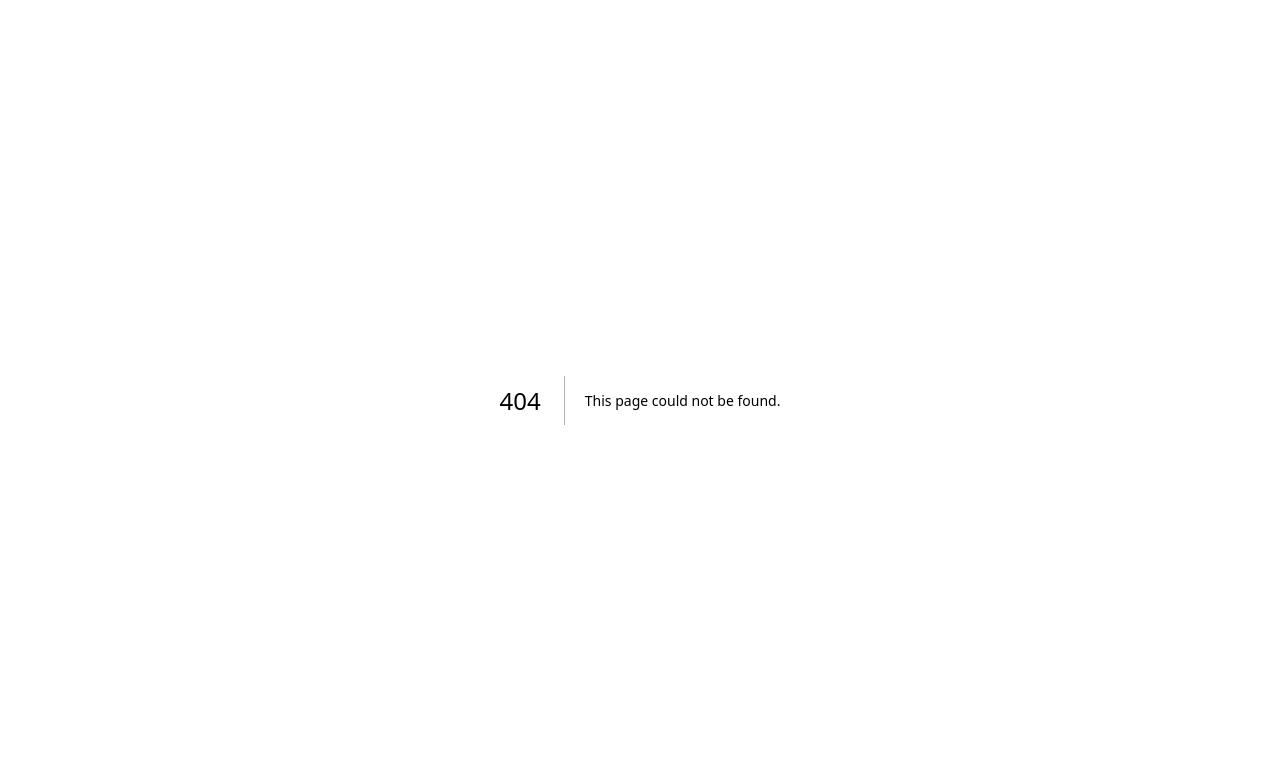
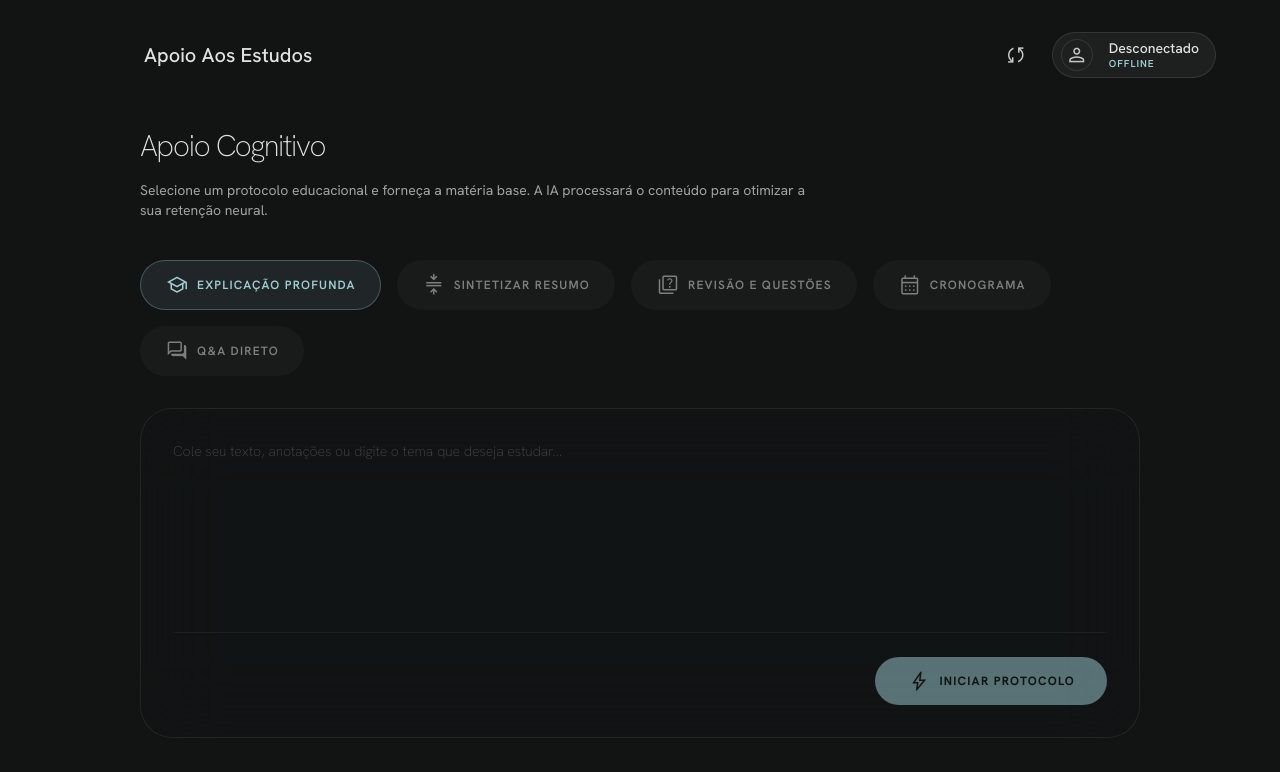
Before and after one commit to benramosetec16/Echomind, a Next.js app: page /study in a window 1280 px wide. Before the commit this address had no page. Shown: the top 772 px of the page. Built offline with nearby package versions, Linux system fonts and the light colour scheme; no server answers.

Commit message:
Commit restart 11

```diff
--- /dev/null
+++ b/app/api/study/route.ts
@@ -0,0 +1,61 @@
+import { NextResponse } from 'next/server';
+import Groq from 'groq-sdk';
+
+const groq = new Groq({
+  apiKey: process.env.GROQ_API_KEY,
+});
+
+export async function POST(request: Request) {
+  try {
+    const { action, content, context } = await request.json();
+
+    if (!action || !content) {
+      return NextResponse.json({ error: 'Ação ou conteúdo não fornecido.' }, { status: 400 });
+    }
+
+    let systemPrompt = '';
+
+    switch(action) {
+      case 'explain':
+        systemPrompt = 'Você é um tutor avançado focado em didática e neurociência. Explique o conceito solicitado de forma clara, utilizando analogias precisas. Divida sua explicação em tópicos lógicos.';
+        break;
+      case 'summarize':
+        systemPrompt = 'Você é um tutor avançado. Resuma o texto fornecido, destacando os pontos principais, palavras-chave e a ideia central. Seja objetivo e conciso.';
+        break;
+      case 'review':
+        systemPrompt = 'Você é um tutor criando uma revisão para provas. Com base no conteúdo fornecido, gere 5 perguntas de revisão com diferentes níveis de dificuldade e, ao final, forneça um gabarito comentado.';
+        break;
+      case 'schedule':
+        systemPrompt = 'Você é um organizador de estudos produtivo. Crie um cronograma de estudos detalhado e realista com base nas disciplinas/temas fornecidos, aplicando a técnica Pomodoro ou repetição espaçada se adequado. Responda em formato Markdown detalhado.';
+        break;
+      case 'qa':
+        systemPrompt = 'Você é um assistente acadêmico pronto para responder perguntas específicas. Forneça uma resposta direta, clara e fundamentada para a pergunta do usuário.';
+        break;
+      default:
+        systemPrompt = 'Você é o assistente educacional do EchoMind.';
+    }
+
+    const userMessage = context ? `Contexto anterior: ${context}\n\nSolicitação/Conteúdo atual: ${content}` : `Solicitação/Conteúdo: ${content}`;
+
+    const chatCompletion = await groq.chat.completions.create({
+      messages: [
+        { role: 'system', content: systemPrompt },
+        { role: 'user', content: userMessage }
+      ],
+      model: 'llama-3.3-70b-versatile',
+      temperature: 0.4,
+    });
+
+    const result = chatCompletion.choices[0]?.message?.content;
+
+    if (!result) {
+      throw new Error("Resposta vazia da IA");
+    }
+
+    return NextResponse.json({ result });
+
+  } catch (error: any) {
+    console.error('Erro no módulo de estudos:', error);
+    return NextResponse.json({ error: 'Ocorreu um erro ao processar sua solicitação.' }, { status: 500 });
+  }
+}
--- /dev/null
+++ b/app/study/page.tsx
@@ -0,0 +1,130 @@
+'use client';
+
+import { useState } from 'react';
+import TopBar from '../components/TopBar';
+import PageTransition from '../components/PageTransition';
+import { motion } from 'framer-motion';
+
+type StudyMode = 'explain' | 'summarize' | 'review' | 'schedule' | 'qa';
+
+const STUDY_MODES = [
+  { id: 'explain', label: 'Explicação Profunda', icon: 'school' },
+  { id: 'summarize', label: 'Sintetizar Resumo', icon: 'compress' },
+  { id: 'review', label: 'Revisão e Questões', icon: 'quiz' },
+  { id: 'schedule', label: 'Cronograma', icon: 'calendar_month' },
+  { id: 'qa', label: 'Q&A Direto', icon: 'forum' },
+];
+
+export default function StudyPage() {
+  const [activeMode, setActiveMode] = useState<StudyMode>('explain');
+  const [content, setContent] = useState('');
+  const [loading, setLoading] = useState(false);
+  const [result, setResult] = useState<string | null>(null);
+
+  const handleStudyRequest = async () => {
+    if (!content.trim()) return;
+
+    setLoading(true);
+    setResult(null);
+
+    try {
+      const res = await fetch('/api/study', {
+        method: 'POST',
+        headers: { 'Content-Type': 'application/json' },
+        body: JSON.stringify({ action: activeMode, content }),
+      });
+
+      const data = await res.json();
+      if (!res.ok) throw new Error(data.error || 'Erro na requisição');
+
+      setResult(data.result);
+    } catch (err) {
+      console.error(err);
+      setResult('Ocorreu uma falha na sintonia neural. Tente novamente.');
+    } finally {
+      setLoading(false);
+    }
+  };
+
+  return (
+    <>
+      <TopBar title="Apoio Aos Estudos" />
+      <main className="pt-32 px-4 md:px-16 pb-24 relative min-h-screen">
+        <PageTransition>
+          <div className="max-w-[1000px] mx-auto w-full">
+            <div className="mb-10">
+              <h2 className="text-3xl font-extralight text-on-surface tracking-tighter mb-4">Apoio Cognitivo</h2>
+              <p className="text-sm text-on-surface-variant opacity-80 max-w-2xl">
+                Selecione um protocolo educacional e forneça a matéria base. A IA processará o conteúdo para otimizar a sua retenção neural.
+              </p>
+            </div>
+
+            {/* Mode Selector */}
+            <div className="flex flex-wrap gap-4 mb-8">
+              {STUDY_MODES.map((mode) => (
+                <button
+                  key={mode.id}
+                  onClick={() => setActiveMode(mode.id as StudyMode)}
+                  className={`flex items-center gap-2 px-6 py-3 rounded-full text-xs uppercase tracking-widest font-semibold transition-all duration-300 ${
+                    activeMode === mode.id
+                      ? 'bg-secondary/10 text-secondary border border-secondary/30 shadow-[0_0_15px_rgba(var(--color-secondary),0.1)]'
+                      : 'bg-surface-container text-on-surface-variant opacity-60 hover:opacity-100 hover:bg-white/5 border border-transparent'
+                  }`}
+                >
+                  <span className="material-symbols-outlined text-[16px]">{mode.icon}</span>
+                  {mode.label}
+                </button>
+              ))}
+            </div>
+
+            {/* Input Area */}
+            <div className="aetheric-glass rounded-[32px] p-6 md:p-8 mb-8">
+              <textarea
+                value={content}
+                onChange={(e) => setContent(e.target.value)}
+                placeholder="Cole seu texto, anotações ou digite o tema que deseja estudar..."
+                className="w-full h-40 bg-transparent text-on-surface resize-none focus:outline-none placeholder-on-surface-variant/30 text-sm font-light mb-6"
+              />
+              <div className="flex justify-end border-t border-white/5 pt-6">
+                <button
+                  onClick={handleStudyRequest}
+                  disabled={loading || !content.trim()}
+                  className="flex items-center gap-2 px-8 py-3 bg-secondary text-background text-xs uppercase tracking-widest font-bold rounded-full hover:bg-secondary/90 transition-all disabled:opacity-50 disabled:cursor-not-allowed"
+                >
+                  {loading ? (
+                    <>
+                      <span className="w-4 h-4 border-2 border-background border-t-transparent rounded-full animate-spin"></span>
+                      PROCESSANDO
+                    </>
+                  ) : (
+                    <>
+                      <span className="material-symbols-outlined text-[16px]">bolt</span>
+                      INICIAR PROTOCOLO
+                    </>
+                  )}
+                </button>
+              </div>
+            </div>
+
+            {/* Result Area */}
+            {result && (
+              <motion.div
+                initial={{ opacity: 0, y: 20 }}
+                animate={{ opacity: 1, y: 0 }}
+                className="aetheric-glass rounded-[32px] p-8 mt-12"
+              >
+                <div className="flex items-center gap-3 mb-8 border-b border-white/5 pb-4">
+                  <span className="material-symbols-outlined text-secondary">school</span>
+                  <h3 className="text-xs font-semibold text-secondary uppercase tracking-[0.2em]">Retorno Cognitivo</h3>
+                </div>
+                <div className="text-on-surface-variant text-sm font-light leading-relaxed whitespace-pre-wrap">
+                  {result}
+                </div>
+              </motion.div>
+            )}
+          </div>
+        </PageTransition>
+      </main>
+    </>
+  );
+}
--- a/components/TopBar.tsx
+++ b/components/TopBar.tsx
@@ -23,6 +23,9 @@ export default function TopBar({ title }: { title: string }) {
           <Link href="/biometrics" className="text-xs uppercase tracking-widest text-on-surface-variant hover:text-secondary transition-colors">
             Biometria
           </Link>
+          <Link href="/study" className="text-xs uppercase tracking-widest text-on-surface-variant hover:text-secondary transition-colors">
+            Estudos
+          </Link>
         </nav>
 
         <div className="flex items-center gap-3">
```
